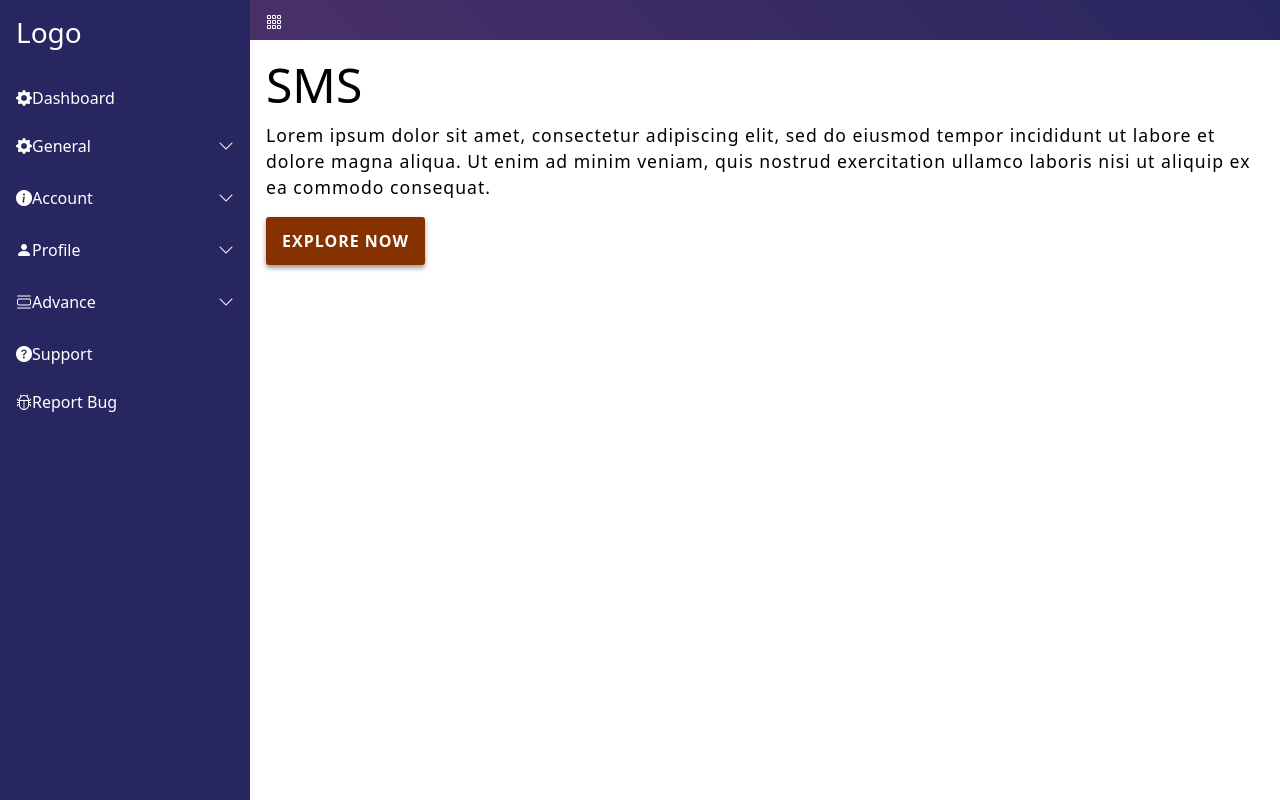
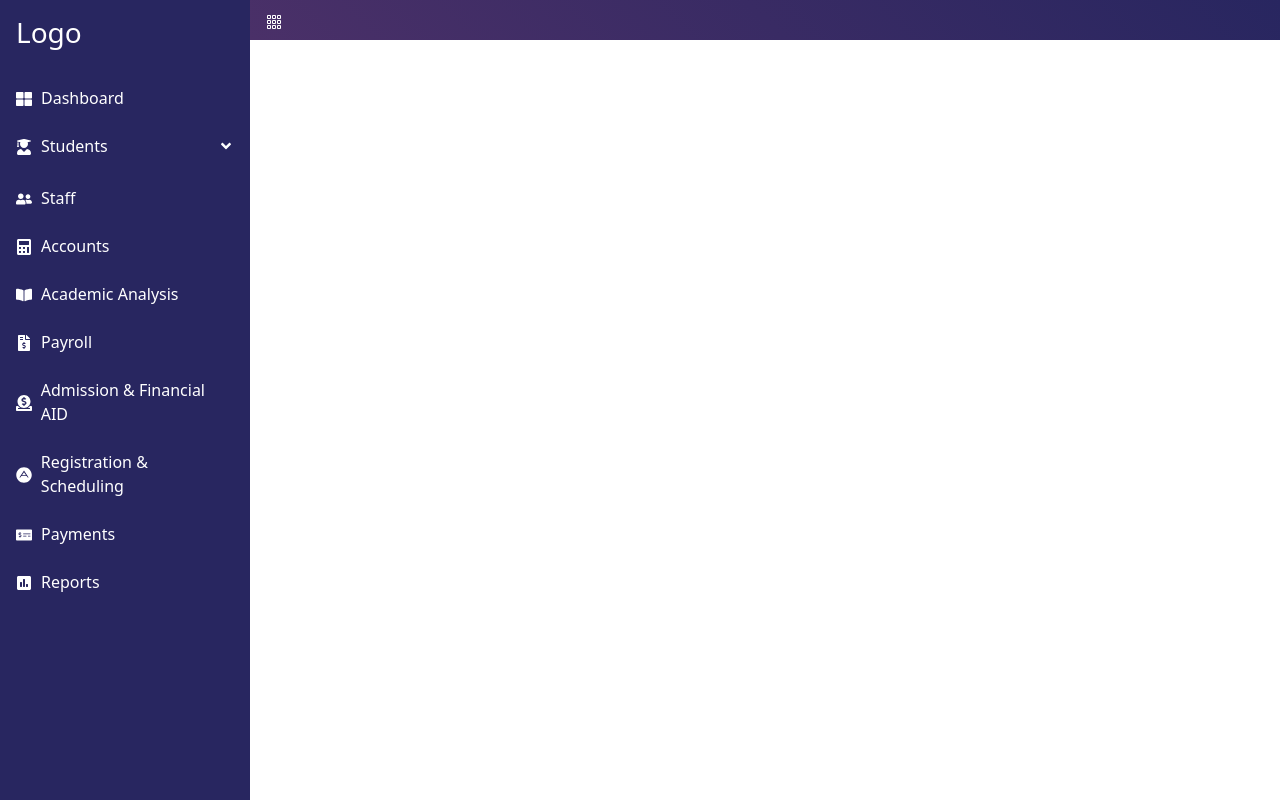
Before and after one commit to Ifratbinte/react-sidebar-app, a React (Create React App) app: page / in a window 1280 px wide. Built offline with nearby package versions, Linux system fonts and the light colour scheme.

Commit message:
react icon init

```diff
--- a/src/commonAction/layout/sidebar/Sidebar.jsx
+++ b/src/commonAction/layout/sidebar/Sidebar.jsx
@@ -1,6 +1,6 @@
 import { useState } from "react";
 import { BsGrid3X3Gap } from "react-icons/bs";
-import items from "../../../data/sidebar.json";
+import sidebarMenu from "../../../data/sidebarData";
 import SidebarItem from "./SidebarItem";
 
 export default function Sidebar() {
@@ -17,23 +17,23 @@ export default function Sidebar() {
           <h3 className="logo text-white p-3">Logo</h3>
         </div>
 
-        {items.map((item, index) => (
+        {sidebarMenu.map((item, index) => (
           <SidebarItem key={index} item={item} />
         ))}
       </div>
 
       <div className="main-wrapper">
         <div className="wrapper-head px-3 py-2">
-            <BsGrid3X3Gap onClick={() => HandleToggle()} className="btn-toggle"/>
+          <BsGrid3X3Gap onClick={() => HandleToggle()} className="btn-toggle" />
         </div>
 
         <div className="wrapper-body p-3">
-          <h1 className="title">SMS</h1>
+          {/* <h1 className="title">SMS</h1>
           <p className="info">
             Lorem ipsum dolor sit amet, consectetur adipiscing elit, sed do eiusmod tempor incididunt ut labore et dolore magna aliqua. Ut enim ad minim veniam,
             quis nostrud exercitation ullamco laboris nisi ut aliquip ex ea commodo consequat.
           </p>
-          <button className="btn">Explore now</button>
+          <button className="btn">Explore now</button> */}
         </div>
       </div>
     </>
--- a/src/commonAction/layout/sidebar/SidebarItem.jsx
+++ b/src/commonAction/layout/sidebar/SidebarItem.jsx
@@ -1,5 +1,6 @@
 import { useState } from "react";
 import { NavLink } from "react-bootstrap";
+import { FaAngleDown } from "react-icons/fa";
 
 function SidebarItem({ item }) {
   const [open, setOpen] = useState(false);
@@ -8,11 +9,11 @@ function SidebarItem({ item }) {
     return (
       <div className={open ? "sidebar-item open" : "sidebar-item"}>
         <div className="sidebar-title">
-          <span>
-            {item.icon && <i className={item.icon}></i>}
-            {item.title}
-          </span>
-          <i className="bi-chevron-down toggle-btn" onClick={() => setOpen(!open)}></i>
+          <div className="d-flex align-items-center">
+            <div className="menu-icon w-25px">{item.icon}</div>
+            <div className="menu-title">{item.title}</div>
+          </div>
+          <FaAngleDown className="toggle-btn" onClick={() => setOpen(!open)} />
         </div>
         <div className="sidebar-content">
           {item.children.map((child, index) => (
@@ -24,8 +25,10 @@ function SidebarItem({ item }) {
   } else {
     return (
       <NavLink to={item.path || "#"} className="sidebar-item plain">
-        {item.icon && <i className={item.icon}></i>}
-        {item.title}
+        <div className="d-flex align-items-center">
+          <div className="menu-icon w-25px">{item.icon}</div>
+          <div className="menu-title">{item.title}</div>
+        </div>
       </NavLink>
     );
   }
--- a/src/data/sidebar.json
+++ /dev/null
@@ -1,130 +0,0 @@
-[
-    {
-        "title": "Dashboard",
-        "icon": "bi-gear-fill"
-    },
-    {
-        "title": "General",
-        "icon": "bi-gear-fill",
-        "children": [
-            {
-                "title": "Home",
-                "icon": "bi-house-fill",
-                "path": "/"
-            },
-            {
-                "title": "About",
-                "icon": "bi-info-circle-fill",
-                "path": "/about"
-            },
-            {
-                "title": "Contact",
-                "icon": "bi-phone-fill",
-                "children": [
-                    {
-                        "title": "Facebook",
-                        "icon": "bi-facebook"
-                    },
-                    {
-                        "title": "Twitter",
-                        "icon": "bi-twitter"
-                    },
-                    {
-                        "title": "Instagram",
-                        "icon": "bi-instagram"
-                    }
-                ]
-            },
-            {
-                "title": "FAQ",
-                "icon": "bi-question-circle-fill"
-            }
-        ]
-    },
-    {
-        "title": "Account",
-        "icon": "bi-info-circle-fill",
-        "children": [
-            {
-                "title": "Login",
-                "path": "/login"
-            },
-            {
-                "title": "Register",
-                "path": "/register"
-            },
-            {
-                "title": "Forgot Password",
-                "path": "/forgot-password"
-            },
-            {
-                "title": "Reset Password",
-                "path": "/reset-password"
-            }
-        ]
-    },
-    {
-        "title": "Profile",
-        "icon": "bi-person-fill",
-        "children": [
-            {
-                "title": "Profile",
-                "path": "/profile"
-            },
-            {
-                "title": "Settings",
-                "children": [
-                    {
-                        "title": "Account",
-                        "path": "/settings/account"
-                    },
-                    {
-                        "title": "Billing",
-                        "children": [
-                            {
-                                "title": "Payment",
-                                "path": "/settings/billing/payment"
-                            },
-                            {
-                                "title": "Subscription",
-                                "path": "/settings/billing/subscription"
-                            }
-                        ]
-                    },
-                    {
-                        "title": "Notifications",
-                        "path": "/settings/notifications"
-                    }
-                ]
-            },
-            {
-                "title": "Logout",
-                "path": "/logout"
-            }
-        ]
-    },
-    {
-        "title": "Advance",
-        "icon": "bi-view-list",
-        "children": [
-            {
-                "title": "Search",
-                "path": "/search"
-            },
-            {
-                "title": "History",
-                "path": "/history"
-            }
-        ]
-    },
-    {
-        "title": "Support",
-        "icon": "bi-question-circle-fill",
-        "path": "/support"
-    },
-    {
-        "title": "Report Bug",
-        "icon": "bi-bug",
-        "path": "/report-bug"
-    }
-]
--- /dev/null
+++ b/src/data/sidebarData.js
@@ -0,0 +1,214 @@
+import {
+  FaAdn,
+  FaBookOpen,
+  FaCalculator,
+  FaDonate,
+  FaFileInvoiceDollar,
+  FaMoneyCheckAlt,
+  FaPoll,
+  FaThLarge,
+  FaUserFriends,
+  FaUserGraduate,
+} from "react-icons/fa";
+const items = [
+  {
+    title: "Dashboard",
+    icon: <FaThLarge />,
+  },
+  {
+    title: "Students",
+    icon: <FaUserGraduate />,
+    children: [
+      {
+        title: "Profile",
+        icon: <FaThLarge />,
+        path: "/",
+      },
+      {
+        title: "Result",
+        icon: <FaThLarge />,
+        children: [
+          {
+            title: "Facebook",
+            icon: <FaThLarge />,
+          },
+        ],
+      },
+      {
+        title: "Fees",
+        icon: <FaThLarge />,
+        path: "/",
+      },
+      {
+        title: "Attendance",
+        icon: <FaThLarge />,
+        path: "/",
+      },
+      {
+        title: "Transcript",
+        icon: <FaThLarge />,
+      },
+    ],
+  },
+  {
+    title: "Staff",
+    icon: <FaUserFriends />,
+  },
+  {
+    title: "Accounts",
+    icon: <FaCalculator />,
+  },
+  {
+    title: "Academic Analysis",
+    icon: <FaBookOpen />,
+  },
+  {
+    title: "Payroll",
+    icon: <FaFileInvoiceDollar />,
+  },
+  {
+    title: "Admission & Financial AID",
+    icon: <FaDonate />,
+  },
+  {
+    title: "Registration & Scheduling",
+    icon: <FaAdn />,
+  },
+  {
+    title: "Payments",
+    icon: <FaMoneyCheckAlt />,
+  },
+  {
+    title: "Reports",
+    icon: <FaPoll />,
+  },
+];
+export default items;
+// {
+//     title: "Dashboard",
+//     "icon": "bi-gear-fill"
+// },
+// {
+//     "title": "General",
+//     "icon": "bi-gear-fill",
+//     "children": [
+//         {
+//             "title": "Home",
+//             "icon": "bi-house-fill",
+//             "path": "/"
+//         },
+//         {
+//             "title": "About",
+//             "icon": "bi-info-circle-fill",
+//             "path": "/about"
+//         },
+//         {
+//             "title": "Contact",
+//             "icon": "bi-phone-fill",
+//             "children": [
+//                 {
+//                     "title": "Facebook",
+//                     "icon": "bi-facebook"
+//                 },
+//                 {
+//                     "title": "Twitter",
+//                     "icon": "bi-twitter"
+//                 },
+//                 {
+//                     "title": "Instagram",
+//                     "icon": "bi-instagram"
+//                 }
+//             ]
+//         },
+//         {
+//             "title": "FAQ",
+//             "icon": "bi-question-circle-fill"
+//         }
+//     ]
+// },
+// {
+//     "title": "Account",
+//     "icon": "bi-info-circle-fill",
+//     "children": [
+//         {
+//             "title": "Login",
+//             "path": "/login"
+//         },
+//         {
+//             "title": "Register",
+//             "path": "/register"
+//         },
+//         {
+//             "title": "Forgot Password",
+//             "path": "/forgot-password"
+//         },
+//         {
+//             "title": "Reset Password",
+//             "path": "/reset-password"
+//         }
+//     ]
+// },
+// {
+//     "title": "Profile",
+//     "icon": "bi-person-fill",
+//     "children": [
+//         {
+//             "title": "Profile",
+//             "path": "/profile"
+//         },
+//         {
+//             "title": "Settings",
+//             "children": [
+//                 {
+//                     "title": "Account",
+//                     "path": "/settings/account"
+//                 },
+//                 {
+//                     "title": "Billing",
+//                     "children": [
+//                         {
+//                             "title": "Payment",
+//                             "path": "/settings/billing/payment"
+//                         },
+//                         {
+//                             "title": "Subscription",
+//                             "path": "/settings/billing/subscription"
+//                         }
+//                     ]
+//                 },
+//                 {
+//                     "title": "Notifications",
+//                     "path": "/settings/notifications"
+//                 }
+//             ]
+//         },
+//         {
+//             "title": "Logout",
+//             "path": "/logout"
+//         }
+//     ]
+// },
+// {
+//     "title": "Advance",
+//     "icon": "bi-view-list",
+//     "children": [
+//         {
+//             "title": "Search",
+//             "path": "/search"
+//         },
+//         {
+//             "title": "History",
+//             "path": "/history"
+//         }
+//     ]
+// },
+// {
+//     "title": "Support",
+//     "icon": "bi-question-circle-fill",
+//     "path": "/support"
+// },
+// {
+//     "title": "Report Bug",
+//     "icon": "bi-bug",
+//     "path": "/report-bug"
+// }
--- a/src/style/component/components.scss
+++ b/src/style/component/components.scss
@@ -3,3 +3,7 @@
 @import './layout/footer.scss';
 @import './custom/utils.scss';
 @import './custom/global.scss';
+
+@import './utilities/buttons.scss';
+@import './utilities/color.scss';
+@import './utilities/fonts.scss';
--- a/src/style/component/custom/global.scss
+++ b/src/style/component/custom/global.scss
@@ -1,4 +1,3 @@
-
 .title {
   font-size: 3em;
   color: #000;
@@ -11,4 +10,36 @@
 }
 .btn-toggle {
   color: #fff;
+  cursor: pointer;
 }
+// width
+.w-20px {
+  width: 20px;
+}
+.w-25px {
+  width: 25px;
+}
+.w-30px {
+  width: 30px;
+}
+.w-50px {
+  width: 50px;
+}
+.w-75px {
+  width: 75px;
+}
+.w-100px {
+  width: 100px;
+}
+.w-125px {
+  width: 125px;
+}
+.w-150px {
+  width: 150px;
+}
+.w-175px {
+  width: 175px;
+}
+.w-200px {
+  width: 200px;
+}
--- a/src/style/component/layout/sidebar.scss
+++ b/src/style/component/layout/sidebar.scss
@@ -2,12 +2,10 @@
   display: flex;
   height: 100vh;
 }
-.sidebar-item.open{
-  &> .sidebar-title {
+.sidebar-item.open {
+  & > .sidebar-title {
     border-left: 3px solid #7469b952;
-    padding-left: 10px;
-    padding-top: 10px;
-    padding-bottom: 10px;
+    padding: 10px;
     background-image: linear-gradient(45deg, #4a3068, #282660);
   }
 }
--- a/src/style/component/layout/wrapper.scss
+++ b/src/style/component/layout/wrapper.scss
@@ -1,3 +1,6 @@
+.main-wrapper {
+  width: 100%;
+}
 .wrapper {
   &-head {
     background-image: linear-gradient(45deg, #4a3068, #282660);
--- a/src/style/component/utilities-variable.scss
+++ /dev/null
@@ -1,3 +0,0 @@
-@import './utilities/buttons.scss';
-@import './utilities/color.scss';
-@import './utilities/fonts.scss';
--- a/src/style/main.scss
+++ b/src/style/main.scss
@@ -1,2 +1 @@
 @import './component/components.scss';
-@import './component/utilities-variable.scss'
```
Also changed, not shown: src/style/component/variables.scss (added).
